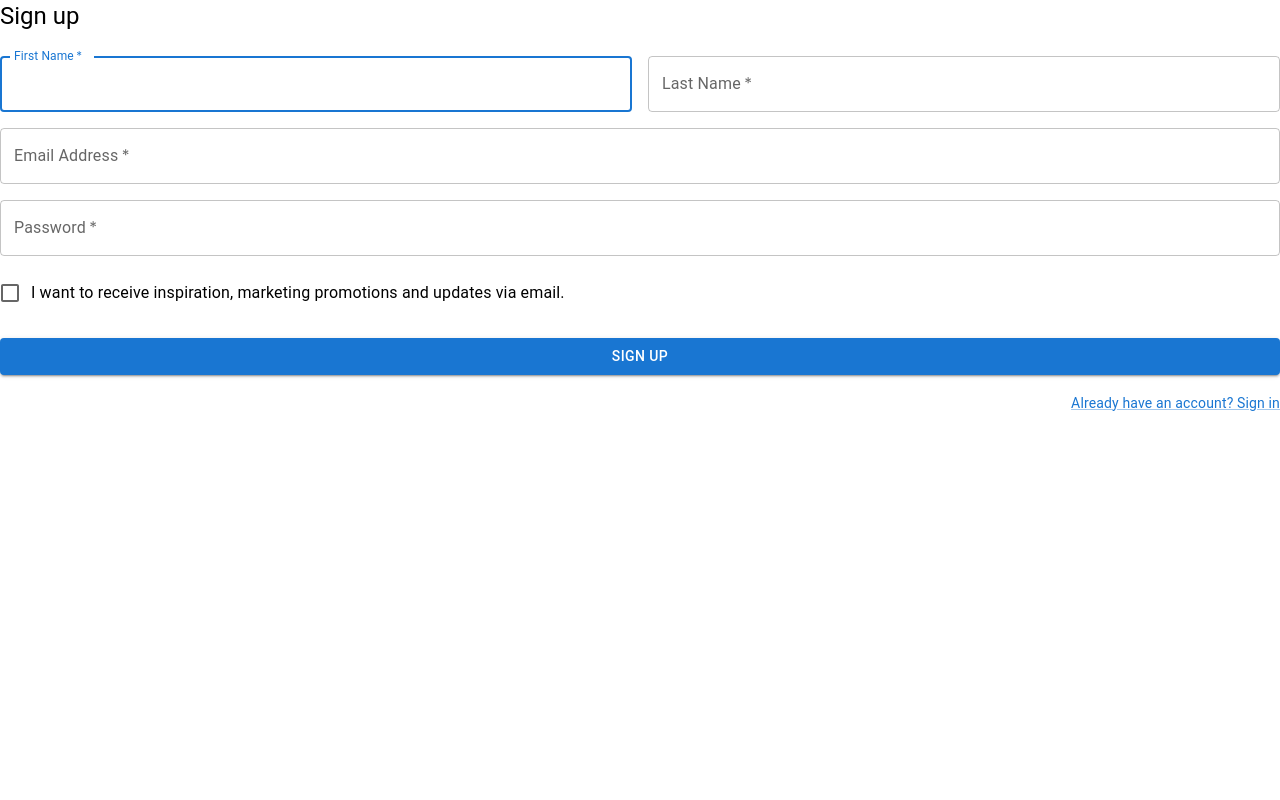
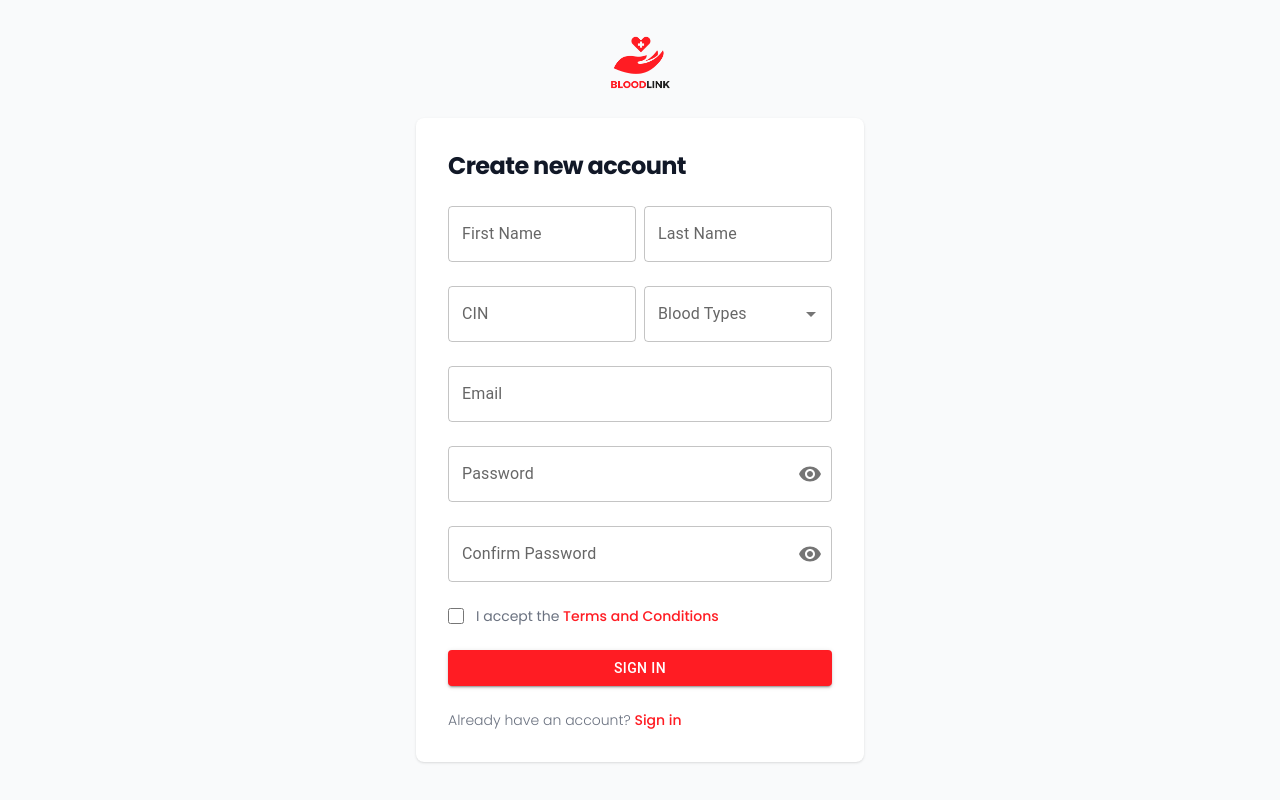
Before and after one commit to MEZ901/bloodline_frontend, a React (Vite) app: page /register in a window 1280 px wide. Built offline with nearby package versions, Linux system fonts and the light colour scheme.

Commit message:
update the register UI

```diff
--- a/src/features/auth/Login.jsx
+++ b/src/features/auth/Login.jsx
@@ -1,29 +1,29 @@
+import { useState } from "react";
 import { Link } from "react-router-dom";
-import { Logo } from "../../assets";
 import { TextField, InputAdornment, IconButton, FormControl, OutlinedInput, InputLabel, Button } from "@mui/material";
 import { Visibility, VisibilityOff } from "@mui/icons-material";
-import { useState } from "react";
+import { Logo } from "../../assets";
 
 const Login = () => {
   const [showPassword, setShowPassword] = useState(false);
   const handleClickShowPassword = () => setShowPassword((show) => !show);
   return (
-    <section class="bg-gray-50">
-        <div class="flex flex-col items-center justify-center px-6 py-8 mx-auto md:h-screen lg:py-0">
-            <Link to="/" class="flex items-center mb-6 text-2xl font-semibold text-gray-900">
-                <img class="w-16 h-16" src={Logo} alt="logo" />
+    <section className="bg-gray-50">
+        <div className="flex flex-col items-center justify-center px-6 py-8 mx-auto md:h-screen lg:py-0">
+            <Link to="/" className="flex items-center mb-6 text-2xl font-semibold text-gray-900">
+                <img className="w-16 h-16" src={Logo} alt="logo" />
             </Link>
-            <div class="w-full bg-white rounded-lg shadow md:mt-0 sm:max-w-md xl:p-0">
-                <div class="p-6 space-y-4 md:space-y-6 sm:p-8">
-                    <h1 class="text-xl font-bold leading-tight tracking-tight text-gray-900 md:text-2xl">
+            <div className="w-full bg-white rounded-lg shadow md:mt-0 sm:max-w-md xl:p-0">
+                <div className="p-6 space-y-4 md:space-y-6 sm:p-8">
+                    <h1 className="text-xl font-bold leading-tight tracking-tight text-gray-900 md:text-2xl">
                         Sign in to your account
                     </h1>
-                    <form class="space-y-4 md:space-y-6" action="#">
+                    <form className="space-y-4 md:space-y-6" action="#">
                         <div>
                             <TextField
                                 id="email"
                                 name="email"
-                                label="email"
+                                label="Email"
                                 variant="outlined"
                                 fullWidth
                             />
@@ -50,27 +50,26 @@ const Login = () => {
                             />
                         </FormControl>
                         </div>
-                        <div class="flex items-center justify-between">
-                            <div class="flex items-start">
-                                <div class="flex items-center h-5">
-                                    <input id="remember" aria-describedby="remember" type="checkbox" class="w-4 h-4 border border-gray-300 rounded bg-gray-50 cursor-pointer" required="" />
+                        <div className="flex items-center justify-between">
+                            <div className="flex items-start">
+                                <div className="flex items-center h-5">
+                                    <input id="remember" aria-describedby="remember" type="checkbox" className="w-4 h-4 border border-gray-300 rounded bg-gray-50 cursor-pointer" required="" />
                                 </div>
-                                <div class="ml-3 text-sm">
-                                    <label htmlFor="remember" class="text-gray-500 cursor-pointer">Remember me</label>
+                                <div className="ml-3 text-sm">
+                                    <label htmlFor="remember" className="text-gray-500 cursor-pointer">Remember me</label>
                                 </div>
                             </div>
-                            <Link to="#" class="text-sm font-medium text-primary-600 hover:underline">Forgot password?</Link>
+                            <Link to="#" className="text-sm font-medium text-primary-600 hover:underline">Forgot password?</Link>
                         </div>
                         <Button type="submit" variant="contained" style={{ backgroundColor: '#FF1C23' }} fullWidth>Sign in</Button>
-                        <p class="text-sm font-light text-gray-500">
-                            Don’t have an account yet? <Link to="/register" class="font-medium text-primary hover:underline">Sign up</Link>
+                        <p className="text-sm font-light text-gray-500">
+                            Don’t have an account yet? <Link to="/register" className="font-medium text-primary hover:underline">Sign up</Link>
                         </p>
                     </form>
                 </div>
             </div>
         </div>
-        </section>
-
+    </section>
   );
 }
 
--- a/src/features/auth/Register.jsx
+++ b/src/features/auth/Register.jsx
@@ -1,103 +1,131 @@
+import { useState } from "react";
+import { Link } from "react-router-dom";
+import { TextField, InputAdornment, IconButton, FormControl, OutlinedInput, InputLabel, Button, Autocomplete, Checkbox, FormControlLabel } from "@mui/material";
+import { Visibility, VisibilityOff } from "@mui/icons-material";
+import { Logo } from "../../assets";
 
-import * as React from 'react';
-import Avatar from '@mui/material/Avatar';
-import Button from '@mui/material/Button';
-import CssBaseline from '@mui/material/CssBaseline';
-import TextField from '@mui/material/TextField';
-import FormControlLabel from '@mui/material/FormControlLabel';
-import Checkbox from '@mui/material/Checkbox';
-import Link from '@mui/material/Link';
-import Grid from '@mui/material/Grid';
-import Box from '@mui/material/Box';
-import LockOutlinedIcon from '@mui/icons-material/LockOutlined';
-import Typography from '@mui/material/Typography';
-import Container from '@mui/material/Container';
-import { createTheme, ThemeProvider } from '@mui/material/styles';
-
-const theme = createTheme();
-
-export default function SignUp() {
-  const handleSubmit = (event) => {
-    event.preventDefault();
-    const data = new FormData(event.currentTarget);
-    console.log({
-      email: data.get('email'),
-      password: data.get('password'),
-    });
-  };
-
+const Register = () => {
+  const [showPassword, setShowPassword] = useState(false);
+  const [showPasswordConfirmation, setShowPasswordConfirmation] = useState(false);
+  const handleClickShowPassword = () => setShowPassword((show) => !show);
+  const handleClickShowPasswordConfirmation = () => setShowPasswordConfirmation((show) => !show);
+  const bloodTypes = ['A+', 'A-', 'B+', 'B-', 'AB+', 'AB-', 'O+', 'O-', 'I don\'t know'];
   return (
-    <>
-          <Typography component="h1" variant="h5">
-            Sign up
-          </Typography>
-          <Box component="form" noValidate onSubmit={handleSubmit} sx={{ mt: 3 }}>
-            <Grid container spacing={2}>
-              <Grid item xs={12} sm={6}>
+    <section className="bg-gray-50">
+        <div className="flex flex-col items-center justify-center px-6 py-8 mx-auto md:min-h-screen lg:py-0">
+            <Link to="/" className="flex items-center mb-6 text-2xl font-semibold text-gray-900">
+                <img className="w-16 h-16" src={Logo} alt="logo" />
+            </Link>
+            <div className="w-full bg-white rounded-lg shadow my-2 md:mt-0 sm:max-w-md xl:p-0">
+                <div className="p-6 space-y-4 md:space-y-6 sm:p-8">
+                    <h1 className="text-xl font-bold leading-tight tracking-tight text-gray-900 md:text-2xl">
+                        Create new account
+                    </h1>
+                    <form className="space-y-4 md:space-y-6" action="#">
+                        <div className="flex gap-2">
                             <TextField
-                  autoComplete="given-name"
-                  name="firstName"
-                  required
+                                id="first_name"
+                                name="first_name"
+                                label="First Name"
+                                variant="outlined"
+                            />
+                            <TextField
+                                id="last_name"
+                                name="last_name"
+                                label="Last Name"
+                                variant="outlined"
+                            />
+                        </div>
+                        <div className="flex gap-2">
+                            <TextField
+                                id="cin"
+                                name="cin"
+                                label="CIN"
+                                variant="outlined"
                                 fullWidth
-                  id="firstName"
-                  label="First Name"
-                  autoFocus
                             />
-              </Grid>
-              <Grid item xs={12} sm={6}>
+                            <Autocomplete
+                                disablePortal
+                                id="bloodType"
+                                name="bloodType"
+                                options={bloodTypes}
+                                fullWidth
+                                renderInput={(params) => <TextField {...params} label="Blood Types" />}
+                            />
+                        </div>
+                        <div>
                             <TextField
-                  required
+                                id="email"
+                                name="email"
+                                label="Email"
+                                variant="outlined"
                                 fullWidth
-                  id="lastName"
-                  label="Last Name"
-                  name="lastName"
-                  autoComplete="family-name"
                             />
-              </Grid>
-              <Grid item xs={12}>
-                <TextField
-                  required
-                  fullWidth
-                  id="email"
-                  label="Email Address"
-                  name="email"
-                  autoComplete="email"
-                />
-              </Grid>
-              <Grid item xs={12}>
-                <TextField
-                  required
-                  fullWidth
+                        </div>
+                        <div>
+                            <FormControl fullWidth variant="outlined">
+                                <InputLabel htmlFor="password">Password</InputLabel>
+                                <OutlinedInput
+                                    id="password"
                                     name="password"
                                     label="Password"
-                  type="password"
-                  id="password"
-                  autoComplete="new-password"
+                                    type={showPassword ? 'text' : 'password'}
+                                    endAdornment={
+                                        <InputAdornment position="end">
+                                            <IconButton
+                                                aria-label="toggle password visibility"
+                                                onClick={handleClickShowPassword}
+                                                edge="end"
+                                            >
+                                            {showPassword ? <VisibilityOff /> : <Visibility />}
+                                            </IconButton>
+                                        </InputAdornment>
+                                    }
                                 />
-              </Grid>
-              <Grid item xs={12}>
-                <FormControlLabel
-                  control={<Checkbox value="allowExtraEmails" color="primary" />}
-                  label="I want to receive inspiration, marketing promotions and updates via email."
+                            </FormControl>
+                        </div>
+                        <div>
+                            <FormControl fullWidth variant="outlined">
+                                <InputLabel htmlFor="passwordConfirmation">Confirm Password</InputLabel>
+                                <OutlinedInput
+                                    id="passwordConfirmation"
+                                    name="passwordConfirmation"
+                                    label="Confirm Password"
+                                    type={showPasswordConfirmation ? 'text' : 'password'}
+                                    endAdornment={
+                                        <InputAdornment position="end">
+                                            <IconButton
+                                                aria-label="toggle password visibility"
+                                                onClick={handleClickShowPasswordConfirmation}
+                                                edge="end"
+                                            >
+                                            {showPasswordConfirmation ? <VisibilityOff /> : <Visibility />}
+                                            </IconButton>
+                                        </InputAdornment>
+                                    }
                                 />
-              </Grid>
-            </Grid>
-            <Button
-              type="submit"
-              fullWidth
-              variant="contained"
-              sx={{ mt: 3, mb: 2 }}
-            >
-              Sign Up
-            </Button>
-            <Grid container justifyContent="flex-end">
-              <Grid item>
-                <Link href="#" variant="body2">
-                  Already have an account? Sign in
-                </Link>
-              </Grid>
-            </Grid>
-          </Box>
-        </>
+                            </FormControl>
+                        </div>
+                        <div className="flex items-center justify-between">
+                            <div className="flex items-start">
+                                <div className="flex items-center h-5">
+                                    <input id="remember" aria-describedby="remember" type="checkbox" className="w-4 h-4 border border-gray-300 rounded bg-gray-50 cursor-pointer" required="" />
+                                </div>
+                                <div className="ml-3 text-sm">
+                                    <label htmlFor="remember" className="text-gray-500 cursor-pointer">I accept the <Link to="#" className="font-medium text-primary hover:underline">Terms and Conditions</Link></label>
+                                </div>
+                            </div>
+                        </div>
+                        <Button type="submit" variant="contained" style={{ backgroundColor: '#FF1C23' }} fullWidth>Sign in</Button>
+                        <p className="text-sm font-light text-gray-500">
+                            Already have an account? <Link to="/login" className="font-medium text-primary hover:underline">Sign in</Link>
+                        </p>
+                    </form>
+                </div>
+            </div>
+        </div>
+    </section>
   );
 }
+
+export default Register;
```
Lines whose indentation alone changed are shown as unchanged.
